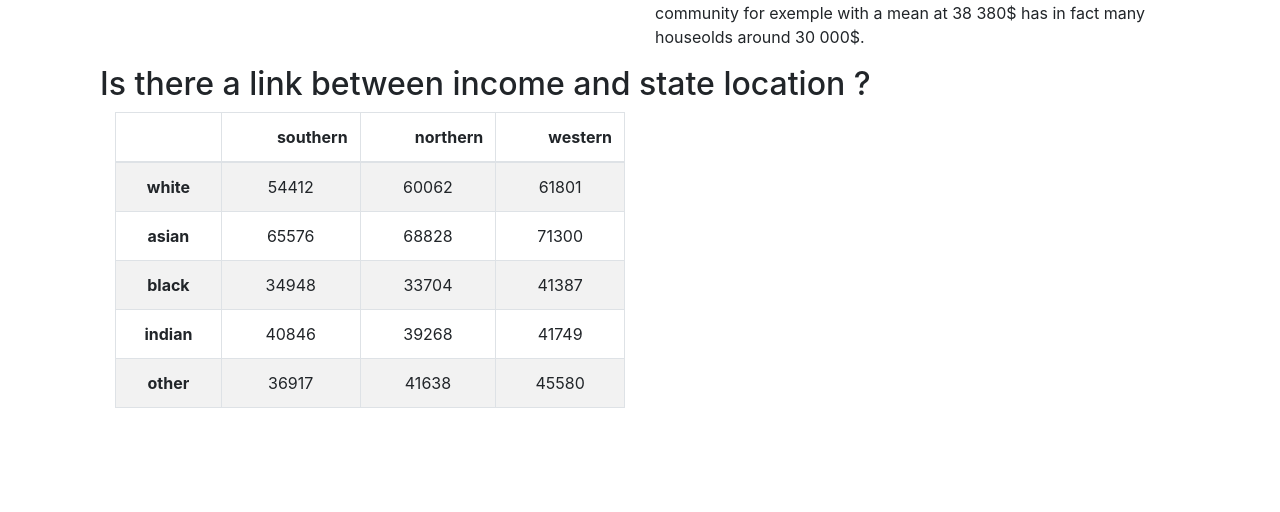
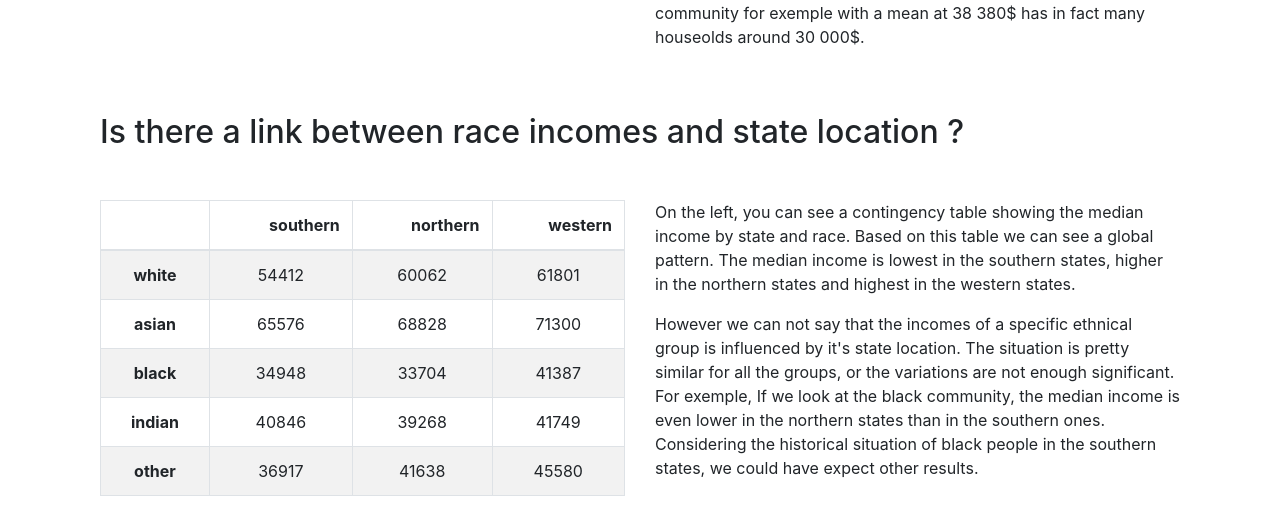
Before and after one commit to thomgo/us_incomes_analysis, a Flask app: page /analysis in a window 1280 px wide. Shown: the part 2468-2980 px from the top of the page. Before the commit the page ends 2876 px from the top, so only its background shows below. Run offline with Flask 2, Linux system fonts and the light colour scheme; some libraries are stand-ins or nearby versions.

Commit message:
add analysis for contingency table

```diff
--- a/templates/analysis.html
+++ b/templates/analysis.html
@@ -84,13 +84,22 @@
     </div>
   </section>
 
-  <section class="container">
-    <h2>Is there a link between income and state location ?</h2>
-    <div class="col-sm-6">
-      {{contengency_tab|safe}}
-    </div>
-    <div class="col-sm-6">
-      <p></p>
+  <section class="container mt-5">
+    <h2>Is there a link between race incomes and state location ?</h2>
+    <div class="row mt-5">
+      <div class="col-sm-6">
+        {{contengency_tab|safe}}
+      </div>
+      <div class="col-sm-6">
+        <p>On the left, you can see a contingency table showing the median income by state and race.
+        Based on this table we can see a global pattern. The median income is lowest in the southern states,
+        higher in the northern states and highest in the western states.</p>
+
+        <p>However we can not say that the incomes of a specific ethnical group is influenced by it's state location.
+        The situation is pretty similar for all the groups, or the variations are not enough significant. For exemple,
+        If we look at the black community, the median income is even lower in the northern states than in the southern ones.
+        Considering the historical situation of black people in the southern states, we could have expect other results.</p>
+      </div>
     </div>
   </section>
 
```
Also changed, not shown: static/images/distri_poorest_race.png, static/images/distri_richest_race.png.
